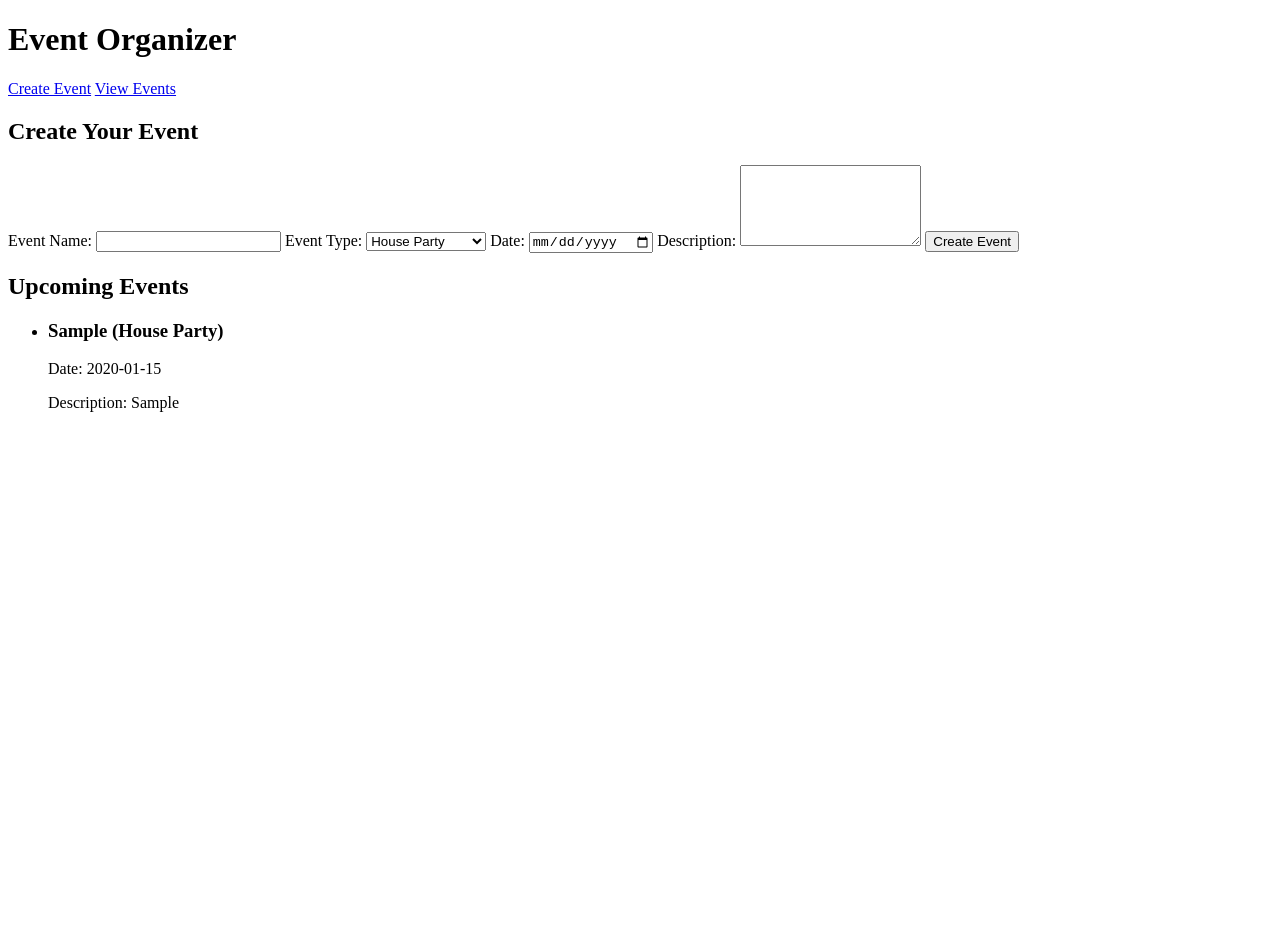
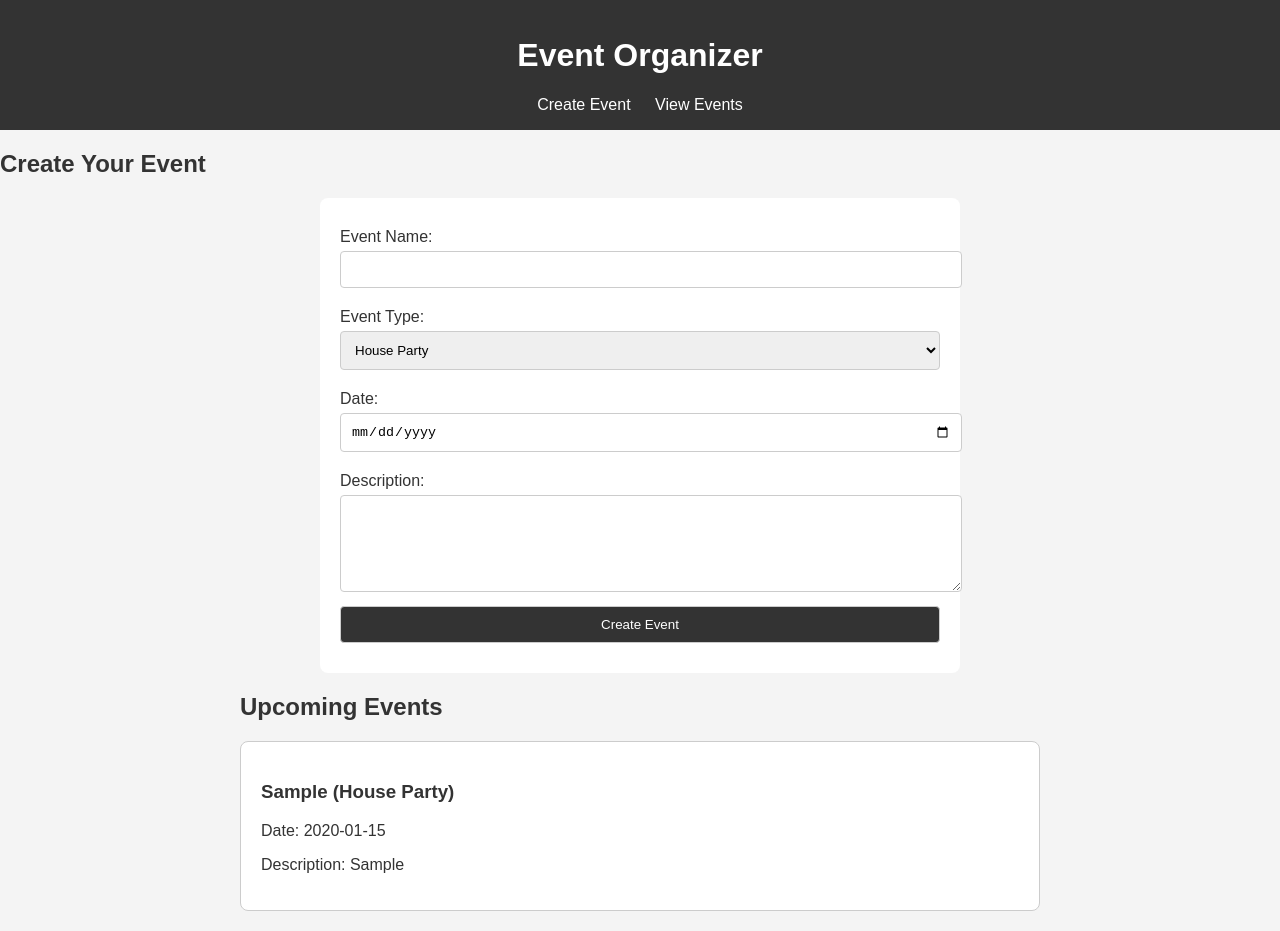
Before and after one commit to rishabhiilm/rishudemo, a plain HTML site: page new.html in a window 1280 px wide. Both pictures are taken after typing "Sample", "2020-01-15", "Sample" into the empty fields and a click on the button "Create Event". Before the commit the page ends 800 px from the top, so only its background shows below. Drawn offline with Linux system fonts and the light colour scheme.

Commit message:
Update new.html

```diff
--- a/new.html
+++ b/new.html
@@ -4,7 +4,83 @@
     <meta charset="UTF-8">
     <meta name="viewport" content="width=device-width, initial-scale=1.0">
     <title>Event Organizer</title>
-    <link rel="stylesheet" href="styles.css">
+
+    <style>
+        body {
+            font-family: Arial, sans-serif;
+            margin: 0;
+            padding: 0;
+            background-color: #f4f4f4;
+            color: #333;
+        }
+
+        header {
+            background-color: #333;
+            color: #fff;
+            padding: 1em;
+            text-align: center;
+        }
+
+        nav a {
+            margin: 0 10px;
+            color: #fff;
+            text-decoration: none;
+        }
+
+        h2 {
+            margin-top: 20px;
+            color: #333;
+        }
+
+        form {
+            background-color: #fff;
+            padding: 20px;
+            border-radius: 8px;
+            max-width: 600px;
+            margin: 20px auto;
+        }
+
+        label {
+            display: block;
+            margin: 10px 0 5px;
+        }
+
+        input, select, textarea, button {
+            width: 100%;
+            padding: 10px;
+            margin-bottom: 10px;
+            border-radius: 4px;
+            border: 1px solid #ccc;
+        }
+
+        button {
+            background-color: #333;
+            color: #fff;
+            cursor: pointer;
+        }
+
+        button:hover {
+            background-color: #555;
+        }
+
+        #events {
+            max-width: 800px;
+            margin: 20px auto;
+        }
+
+        #event-list {
+            list-style-type: none;
+            padding: 0;
+        }
+
+        #event-list li {
+            background-color: #fff;
+            margin: 10px 0;
+            padding: 20px;
+            border-radius: 8px;
+            border: 1px solid #ccc;
+        }
+    </style>
 </head>
 <body>
     <header>
@@ -44,6 +120,31 @@
         <ul id="event-list"></ul>
     </section>
 
-    <script src="script.js"></script>
+    <script>
+        document.addEventListener('DOMContentLoaded', () => {
+            const eventForm = document.getElementById('event-form');
+            const eventList = document.getElementById('event-list');
+
+            eventForm.addEventListener('submit', (e) => {
+                e.preventDefault();
+
+                const eventName = document.getElementById('event-name').value;
+                const eventType = document.getElementById('event-type').value;
+                const eventDate = document.getElementById('event-date').value;
+                const eventDescription = document.getElementById('event-description').value;
+
+                const eventItem = document.createElement('li');
+                eventItem.innerHTML = `
+                    <h3>${eventName} (${eventType})</h3>
+                    <p>Date: ${eventDate}</p>
+                    <p>Description: ${eventDescription}</p>
+                `;
+
+                eventList.appendChild(eventItem);
+
+                eventForm.reset();
+            });
+        });
+    </script>
 </body>
 </html>
```
